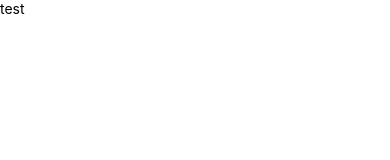
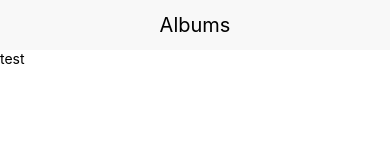
Before and after one commit to qwenzo/react-native-albums, a React Native app: screen / in a window 390 px wide. Shown: the top 160 px of the page. Built offline with nearby package versions, Linux system fonts and the light colour scheme.

Commit message:
creating header android version

```diff
--- a/index.js
+++ b/index.js
@@ -1,7 +1,4 @@
-/** @format */
-
 import {AppRegistry} from 'react-native';
 import App from './src/App';
-import {name as appName} from './app.json';
 
-AppRegistry.registerComponent(appName, () => App);
+AppRegistry.registerComponent('albums', () => App);
--- a/src/App.js
+++ b/src/App.js
@@ -1,10 +1,12 @@
 import React, {Component} from 'react';
 import {View,Text} from 'react-native';
+import Header from './Header';
 
 class App extends Component{
   render(){
     return(
       <View>
+        <Header />
         <Text>test</Text>
       </View>
     )
--- /dev/null
+++ b/src/Header.js
@@ -0,0 +1,31 @@
+import React from 'react';
+import { View, Text } from 'react-native';
+
+ const Header = () =>{
+    const {containerStyle,TextStyle} = styles;
+    return(
+        <View style={containerStyle}>
+            <Text style={TextStyle}>
+                Albums
+            </Text>
+        </View>
+    )
+}
+
+const styles= {
+    containerStyle:{
+        //borderBottomWidth: 1,
+       // borderColor: 'black',
+       backgroundColor: '#F8F8F8',
+        alignItems:'center',
+        justifyContent:'center',
+        elevation:5,
+        height:50,
+    },
+    TextStyle:{
+        fontSize:20
+    }
+
+}
+
+export default Header;
```
